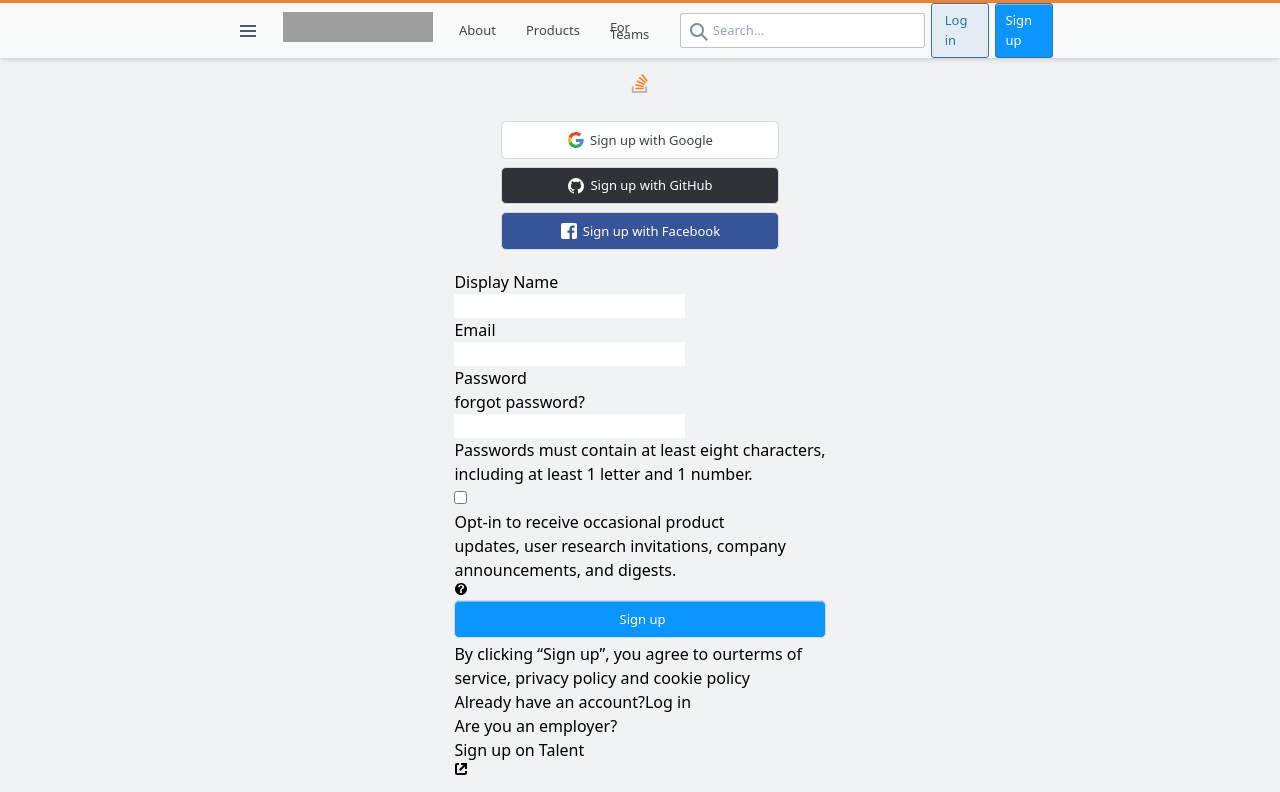
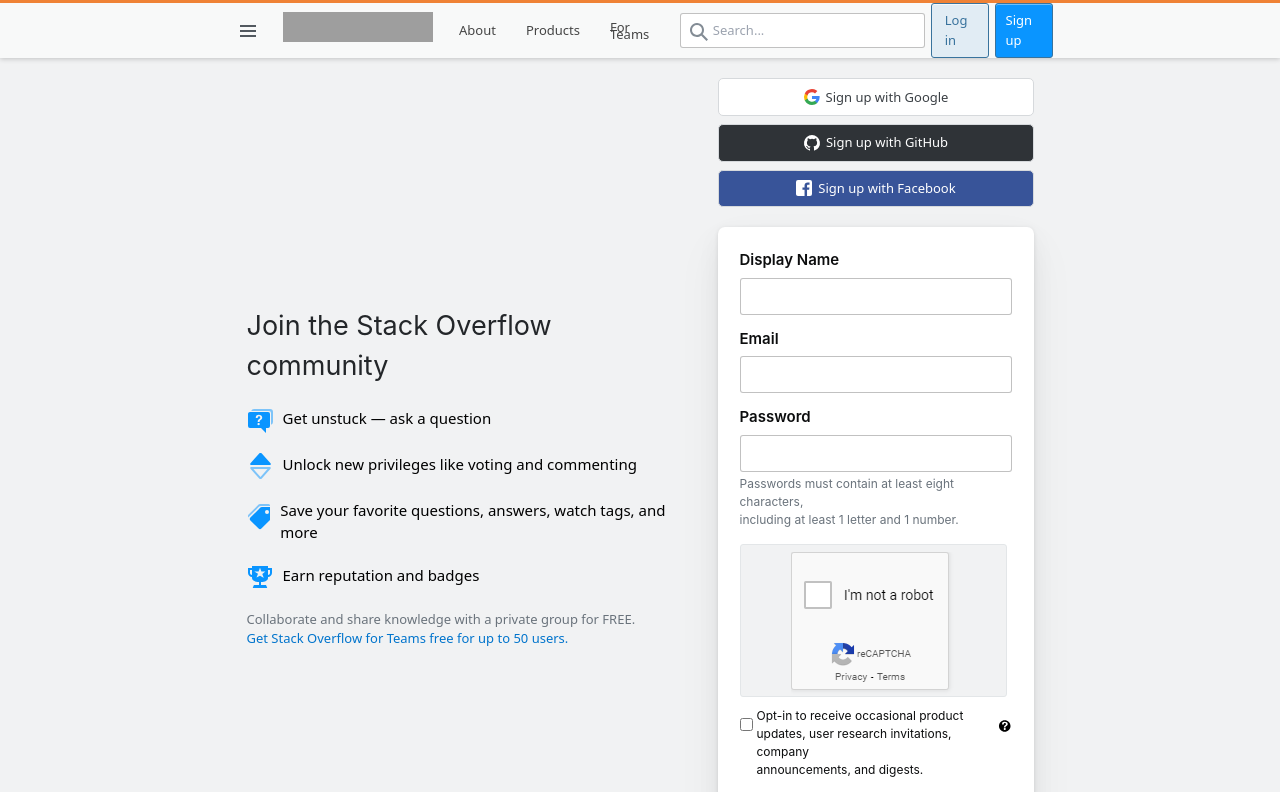
Before and after one commit to codestates-seb/seb43_pre_010, a React (Create React App) app in the folder client/: page /users/login in a window 1280 px wide. Shown: the top 792 px of the page. Built offline with nearby package versions, Linux system fonts and the light colour scheme; grey boxes are pictures that could not be loaded.

Commit message:
refactor: 소셜 로그인 버튼 상속 변경 로그인, 회원가입 페이지에 공통으로 사용되는 소셜 로그인 컴포넌트를 유저인증폼에 합침

```diff
--- a/client/src/components/common/LoginForm.jsx
+++ b/client/src/components/common/LoginForm.jsx
@@ -1,12 +1,20 @@
 import { useState } from "react";
 import styled from "styled-components";
 import Button from "./Button";
-import { SignUpHelpIcon, SignUpTalentIcon } from "../../assets/Login/LoginSVG";
+import { SignUpHelpIcon, SignUpTalentIcon, GoogleIcon, GithubIcon, FacebookIcon } from "../../assets/Login/LoginSVG";
+import PrivacyImg from "../../assets/Login/PrivacyImg.png";
+import { SOLogoSvg } from "../../assets/Header/HeaderSVG";
 
 const LoginForm = ({ isSignup }) => {
 
   return (
-    <LoginFormWrapper>
+    <LoginFormWrapper isSignup={isSignup}>
+        { !isSignup && <SOLogoSvg />}
+        <SocialLogins isSignup={isSignup}>
+          <Button type="google" icon={<GoogleIcon />} text={`${isSignup ? "Sign up" : "Log in"} with Google`} />
+          <Button type="github" icon={<GithubIcon />} text={`${isSignup ? "Sign up" : "Log in"} with GitHub`} />
+          <Button type="facebook" icon={<FacebookIcon />} text={`${isSignup ? "Sign up" : "Log in"} with Facebook`} />
+        </SocialLogins>
       <LoginFormContent>
         <form>
           {
@@ -22,38 +30,47 @@ const LoginForm = ({ isSignup }) => {
             <input type="email" name="email" id="email"/>
           </label>
           <label htmlFor="password">
-            <h4>Password</h4>
-            <h4>forgot password?</h4>
+            <div className="password-help-text">
+              <h4>Password</h4>
+              { !isSignup && <h4 className="forgot-text">Forgot password?</h4> }
+            </div>
             <input type="password" name="password" id="password" />
-            { isSignup && <p>Passwords must contain at least eight characters,<br />including at least 1 letter and 1 number.</p>}
+            { isSignup && <p className="sub-text passwords-text">Passwords must contain at least eight characters,<br />including at least 1 letter and 1 number.</p>}
           </label>
+          { isSignup && <PrivacyContent />}
           {
             isSignup && (
-              <label htmlFor="check">
-                <input type="checkbox" id="check" />
+
+              <label htmlFor="check" className="check-form">
+                <div className="check-box">
+                  <input type="checkbox" id="check" />
+                </div>
                 <p>Opt-in to receive occasional product<br />updates, user research invitations, company<br />announcements, and digests.</p>
                 <SignUpHelpIcon />
               </label>
+
             )
           }
             <Button text={isSignup ? "Sign up" : "Log in"} />
             {
               isSignup && (
-                <p>
+                <p className="sub-text">
                   By clicking “Sign up”, you agree to our
-                  <span>terms of<br />service</span>
+                  <span> terms of<br />service</span>
                   , <span>privacy policy</span> and <span>cookie policy</span>
                 </p>
               )
             }
         </form>
-        <p>
+        <p className="bottom-text">
           { isSignup ? "Already have an account?" : "Don't have an account?"}
           <button type="button" >{isSignup ? "Log in" : "Sign up"}</button>
         </p>
-        <p>Are you an employer?</p>
-        <button type="button" >Sign up on Talent</button>
-        <SignUpTalentIcon />
+        <div className="employer-help ">
+          <p>Are you an employer?</p>
+          <button type="button" >Sign up on Talent</button>
+          <SignUpTalentIcon />
+        </div>
       </LoginFormContent>
     </LoginFormWrapper>
   );
@@ -62,9 +79,136 @@ const LoginForm = ({ isSignup }) => {
 export default LoginForm;
 
 const LoginFormWrapper = styled.section`
+  width: ${({ isSignup }) => isSignup ? "316px" : "278px" };
 
+  .iconLogoGlyphMd {
+    margin: 0 auto;
+    margin-bottom: 24px;
+    cursor: pointer;
+  }
 `;
 
+const SocialLogins = styled.div`
+  display: flex;
+  flex-direction: column;
+  width: ${({ isSignup }) => isSignup ? "316px" : "278px" };
+  margin-bottom: 16px;
+`;
+
+const PrivacyContent = styled.div`
+  background-image: url(${PrivacyImg});
+  background-repeat: no-repeat;
+  background-size: cover;
+  width: 267px;
+  height: 153px;
+  margin: 10px 0px;
+  border: 1px solid rgb(227, 230, 232);
+  border-radius: 3px;
+`
+
 const LoginFormContent = styled.div`
+  .password-help-text {
+    display: flex;
+    justify-content: space-between;
+    align-items: center;
+    text-align: center;
+  }
+  .forgot-text {
+    color: rgb(0, 116, 204);
+    font-size: 12px;
+    cursor: pointer;
+  }
+  .forgot-text:hover {
+    color: hsl(206, 100%, 52%);
+  }
+  p {
+    font-size: 12px;
+  }
+  span {
+    font-size: 12px;
+    color: #007ac6;
+  }
+  button {
+    font-size: 12px;
+    color: #0074cc;
+    padding: 0px 5px;
+  }
+  label {
+    font-size: 15px;
+    font-weight: 600;
+    font-family: -apple-system,BlinkMacSystemFont,"Segoe UI Adjusted","Segoe UI","Liberation Sans",sans-serif;
+    color: rgb(12, 13, 14);
+  }
+  form {
+    margin-bottom: 24px;
+    padding: 22px;
+    background-color: rgb(255, 255, 255);
+    box-shadow: rgba(0, 0, 0, 0.05) 0px 10px 24px 0px, rgba(0, 0, 0, 0.05) 0px 20px 48px 0px, rgba(0, 0, 0, 0.1) 0px 1px 4px 0px;
+    border-radius: 7px;
+  }
+  input {
+    min-width: 100%;
+    padding: 7.8px 9px;
+    font-size: 13px;
+    border: 1px solid #0000003e;
+    border-radius: 3px;
+    font-weight: 400;
+    margin: 6px 0px 13px 0px;
+  }
+  input:focus {
+    outline: none;
+    border-color: hsl(206, 90%, 69.5%);
+    box-shadow: 0 0 0 4px hsla(206, 100%, 40%, .15);
+  }
+  .sub-text {
+    color: rgb(106, 115, 124);
+    font-size: 12px;
+    font-weight: 400;
+    margin-top: 28px;
+  }
+  .passwords-text {
+    margin-top: -10px;
+    margin-bottom: 15px;
+  }
 
+  .check-form {
+    width: 100%;
+    display: flex;
+    align-items: center;
+    justify-content: space-between;
+    flex-direction: row;
+    margin-bottom: 15px;
+    > p {
+      font-size: 12px;
+      font-weight: 400;
+    }
+  }
+  .check-box {
+    width: 13px;
+    height: 13px;
+    display: flex;
+    align-items: center;
+    padding-bottom: 30px;
+    margin-right: 4px;
+  }
+  .iconHelpSm {
+    width: 14px;
+    height: 14px;
+    margin-bottom: 35px;
+  }
+
+  .employer-help {
+    display: flex;
+    flex-direction: row;
+    justify-content: center;
+    margin: 15px 0px;
+  }
+
+  .iconShareSm {
+    margin-top: 5px;
+  }
+
+  .bottom-text {
+    text-align: center;
+  }
 `;
--- a/client/src/pages/LoginPage.jsx
+++ b/client/src/pages/LoginPage.jsx
@@ -1,10 +1,8 @@
 import { useState } from "react";
 import styled, { css } from "styled-components";
 import HeaderBar from "../components/common/header/HeaderBar";
-import Button from "../components/common/Button";
 import LoginForm from "../components/common/LoginForm";
-import { SOLogoSvg } from "../assets/Header/HeaderSVG";
-import { GoogleIcon, GithubIcon, FacebookIcon } from "../assets/Login/LoginSVG";
+import AboutSignUp from "../components/AboutSignUp";
 
 const LoginPage = () => {
 
@@ -13,15 +11,10 @@ const LoginPage = () => {
   return (
   <>
     <HeaderBar />
-    <LoginPageWrapper>
+    <LoginPageWrapper isSignup={isSignup}>
       <LoginContent>
-        <SOLogoSvg />
-        <SocialLogins>
-          <Button type="google" icon={<GoogleIcon />} text={`${isSignup ? "Sign up" : "Log in"} with Google`} />
-          <Button type="github" icon={<GithubIcon />} text={`${isSignup ? "Sign up" : "Log in"} with GitHub`} />
-          <Button type="facebook" icon={<FacebookIcon />} text={`${isSignup ? "Sign up" : "Log in"} with Facebook`} />
-        </SocialLogins>
-          <LoginForm isSignup={isSignup} />
+        { isSignup && <AboutSignUp />}
+        <LoginForm isSignup={isSignup} />
       </LoginContent>
     </LoginPageWrapper>
   </>
@@ -37,29 +30,19 @@ const LoginPageWrapper = styled.div`
   justify-content: center;
   background-color: rgb(241, 242, 243);
   position: relative;
+  flex-direction: row;
+  align-items: center;
+  background-attachment: scroll;
+  height: ${({ isSignup }) => isSignup ? "100%" : "calc(100vh - 50px)" };
+  min-height: ${({ isSignup }) => !isSignup && "600px" };
 `;
 
 const LoginContent = styled.div`
   width: 100%;
   max-width: 1264px;
   margin: 0;
-  background-color: transparent;
   padding: calc(24px * 1);
   display: flex;
   align-items: center;
   justify-content: center;
-  height: calc(100vh - 50px);
-  flex-direction: column;
-
-  .iconLogoGlyphMd {
-    margin-bottom: 24px;
-    cursor: pointer;
-  }
 `;
-
-const SocialLogins = styled.div`
-  display: flex;
-  flex-direction: column;
-  width: 278px;
-  margin-bottom: 16px;
-`;
```
